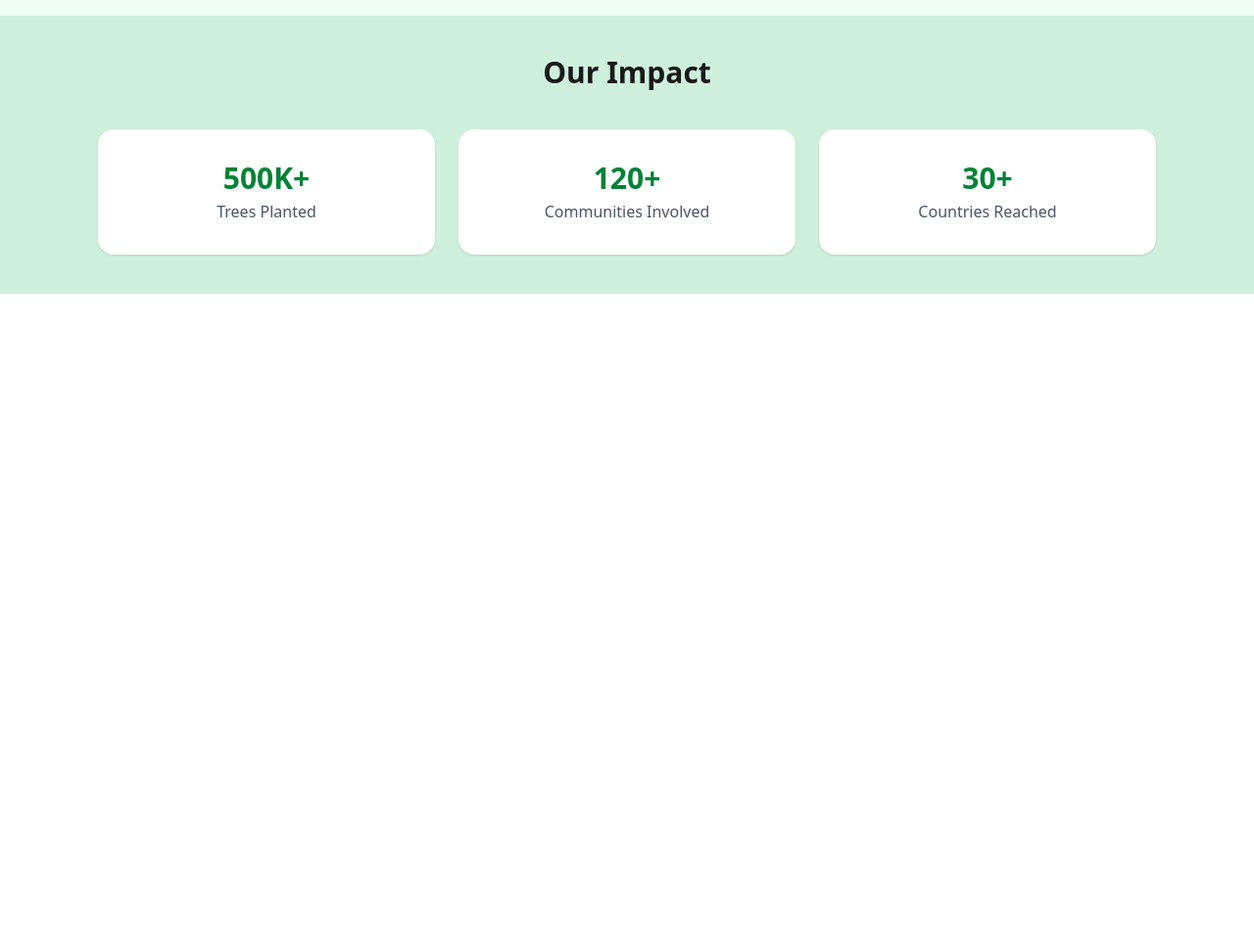
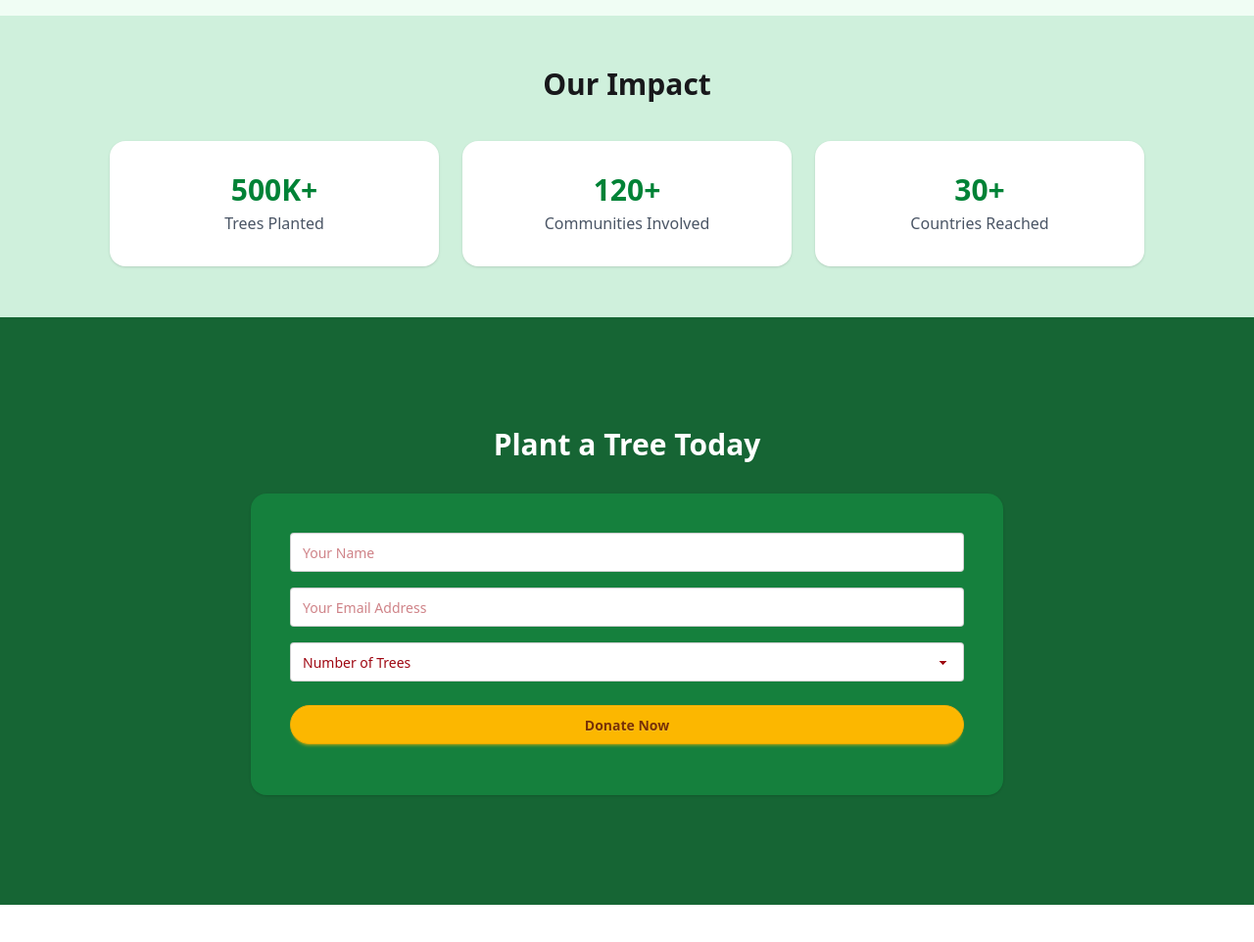
Before and after one commit to Takdirul-Rijan/my-sixth-assignment, a plain HTML site: page index.html in a window 1280 px wide. Shown: the part 1103-2065 px from the top of the page at 98% size. Before the commit the page ends 1403 px from the top, so only its background shows below. Drawn offline with nearby package versions, Linux system fonts and the light colour scheme.

Commit message:
added plant a tree today section

```diff
--- a/index.html
+++ b/index.html
@@ -138,7 +138,7 @@
     </section>
 
     <!--  our impact section -->
-    <section class="max-w-7xl mx-auto bg-[#cff0dc] p-5">
+    <section class="max-w-7xl mx-auto bg-[#cff0dc] p-8">
       <div class="my-5">
         <h2 class="text-center text-3xl font-[600]">Our Impact</h2>
         <div class="grid grid-cols-1 md:grid-cols-3 gap-6 mt-10 md:mx-20">
@@ -157,5 +157,50 @@
         </div>
       </div>
     </section>
+
+    <!-- plant a tree today section  -->
+    <section class="max-w-7xl mx-auto bg-[#166534] mb-16">
+      <div class="p-28">
+        <h2 class="text-center text-3xl text-white font-bold mb-8">
+          Plant a Tree Today
+        </h2>
+
+        <div
+          class="bg-[#15803D] rounded-2xl p-6 md:p-10 text-white max-w-3xl mx-auto shadow-sm"
+        >
+          <form id="donation-form" class="grid grid-cols-1 gap-4">
+            <input
+              type="text"
+              id="donor-name"
+              class="input input-bordered w-full text-red-800"
+              placeholder="Your Name"
+              required
+            />
+            <input
+              type="email"
+              id="donor-email"
+              class="input input-bordered w-full text-red-800"
+              placeholder="Your Email Address"
+              required
+            />
+
+            <select
+              id="donor-count"
+              class="select select-bordered w-full text-red-800"
+            >
+              <option value="1">Number of Trees</option>
+              <option value="3">Number of Trees — 3</option>
+              <option value="5">Number of Trees — 5</option>
+              <option value="10">Number of Trees — 10</option>
+            </select>
+
+            <button class="btn btn-warning font-semibold rounded-3xl mt-2">
+              Donate Now
+            </button>
+          </form>
+          <p id="donation-message" class="mt-3 text-sm opacity-90"></p>
+        </div>
+      </div>
+    </section>
   </body>
 </html>
```
